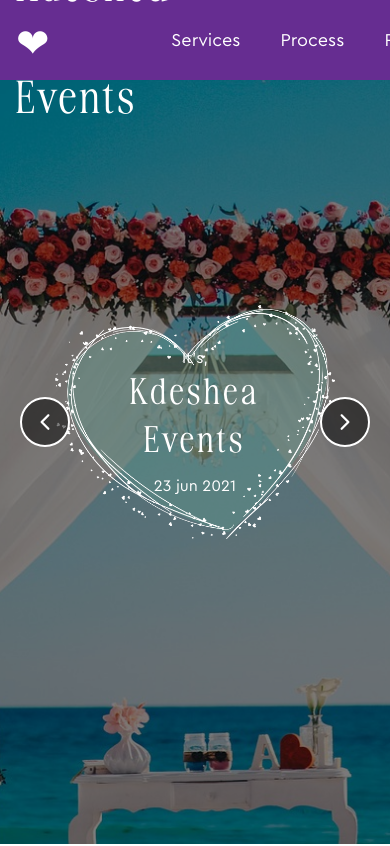
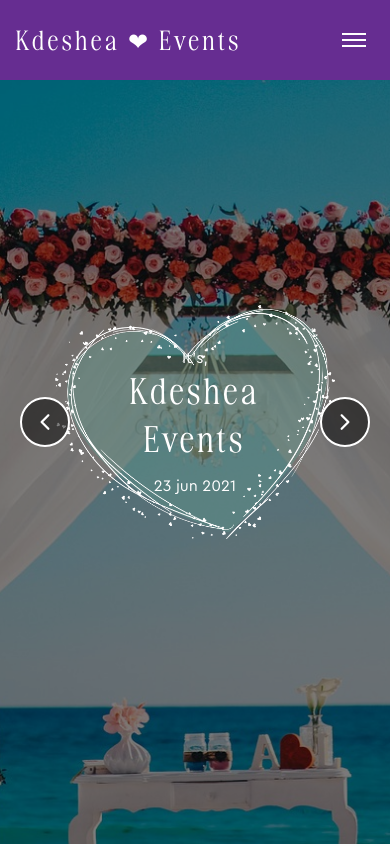
Before and after one commit to Shur0v/kdeshea, a React (Vite) app: page / in a window 390 px wide. Shown: the top 846 px of the page. Built offline with nearby package versions, Linux system fonts and the light colour scheme; a web font is replaced by a local one.

Commit message:
Complete

```diff
--- a/src/components/footer/Footer.jsx
+++ b/src/components/footer/Footer.jsx
@@ -2,15 +2,29 @@ const Footer = () => {
   const currentYear = new Date().getFullYear();
 
   return (
-    <footer className="bg-gray-200 py-6 mt-auto">
+    <footer className="bg-gray-900 py-2">
       <div className="container mx-auto px-4">
-        <div className="flex flex-col items-center justify-center">
-          <p className="text-sm text-gray-700 mb-1">
-            Copyright ©{currentYear} Natalie Sofer, All Rights Reserved
-          </p>
-          <p className="text-sm text-gray-700">
-            Internet Marketing, Graphic & Web Design: High Arte
-          </p>
+        <div className="flex flex-col md:flex-row items-center justify-between min-h-[120px]">
+          {/* Left side - Logo */}
+          <div className="flex items-center mb-4 md:mb-0">
+            <img
+              src="/src/assets/images/logo.png"
+              alt="Logo"
+              className="h-28 w-auto"
+            />
+          </div>
+
+          {/* Right side - Content */}
+          <div className="flex items-center text-right">
+            <div>
+              <p className="text-sm text-white mb-1">
+                Copyright ©{currentYear} Natalie Sofer, All Rights Reserved
+              </p>
+              <p className="text-sm text-white">
+                Internet Marketing, Graphic & Web Design: High Arte
+              </p>
+            </div>
+          </div>
         </div>
       </div>
     </footer>
--- a/src/components/menu/Menu.jsx
+++ b/src/components/menu/Menu.jsx
@@ -1,6 +1,16 @@
 import { HashLink as Link } from 'react-router-hash-link';
+import { useState, useEffect } from 'react';
 
 const Menu = () => {
+  const [isOpen, setIsOpen] = useState(false);
+  const [windowWidth, setWindowWidth] = useState(window.innerWidth);
+
+  useEffect(() => {
+    const handleResize = () => setWindowWidth(window.innerWidth);
+    window.addEventListener('resize', handleResize);
+    return () => window.removeEventListener('resize', handleResize);
+  }, []);
+
   const scrollWithOffset = (el) => {
     const yCoordinate = el.getBoundingClientRect().top + window.pageYOffset;
     const yOffset = -80;
@@ -8,6 +18,7 @@ const Menu = () => {
       top: yCoordinate + yOffset,
       behavior: 'smooth'
     });
+    setIsOpen(false);  // Close menu after clicking
   }
 
   return (
@@ -17,14 +28,27 @@ const Menu = () => {
         <div className="flex items-center gap-1.5">
           <div className="flex flex-col">
             <Link smooth to="/#" scroll={scrollWithOffset} className="text-white font-bold py-2">
-              <h2 className="text-xl " style={{ fontSize: '2.5rem', color: 'white' }}>Kdeshea ❤︎ Events</h2>
+              <h2 className="text-xl" style={{
+                fontSize: windowWidth < 768 ? '1.5rem' : '2.5rem',
+                color: 'white'
+              }}>Kdeshea ❤︎ Events</h2>
             </Link>
           </div>
         </div>
 
+        {/* Hamburger Menu Button */}
+        <button
+          className="md:hidden text-white p-2"
+          onClick={() => setIsOpen(!isOpen)}
+        >
+          <div className="w-6 h-0.5 bg-white mb-1"></div>
+          <div className="w-6 h-0.5 bg-white mb-1"></div>
+          <div className="w-6 h-0.5 bg-white"></div>
+        </button>
+
         {/* Navigation and Search */}
-        <div className="flex items-center gap-[50px]">
-          <nav className="flex items-center gap-10 text-lg">
+        <div className={`${isOpen ? 'flex' : 'hidden'} md:flex absolute md:relative top-20 md:top-0 left-0 md:left-auto w-full md:w-auto bg-[var(--primary-purple)] md:bg-transparent flex-col md:flex-row items-center gap-[50px]`}>
+          <nav className="flex flex-col md:flex-row items-center gap-10 text-lg w-full md:w-auto py-4 md:py-0">
             <Link smooth to="/#services" scroll={scrollWithOffset} className="text-white hover:text-[#ced4da] transition-colors">Services</Link>
             <Link smooth to="/#process" scroll={scrollWithOffset} className="text-white hover:text-[#ced4da] transition-colors">Process</Link>
             <Link smooth to="/#review" scroll={scrollWithOffset} className="text-white hover:text-[#ced4da] transition-colors">Review</Link>
--- a/src/components/weddingandevent/WeddingSection.jsx
+++ b/src/components/weddingandevent/WeddingSection.jsx
@@ -3,7 +3,7 @@ import weddingImage from '../../assets/images/wedding/1.jpg';
 
 const WeddingSection = () => {
   return (
-    <section className="relative py-20 overflow-hidden bg-white">
+    <section className="relative py-20 overflow-hidden bg-white px-5">
       <div className="max-w-7xl mx-auto px-4 sm:px-0">
         <div className="flex flex-col md:flex-row items-center justify-between gap-12">
           {/* Text Content */}
```
